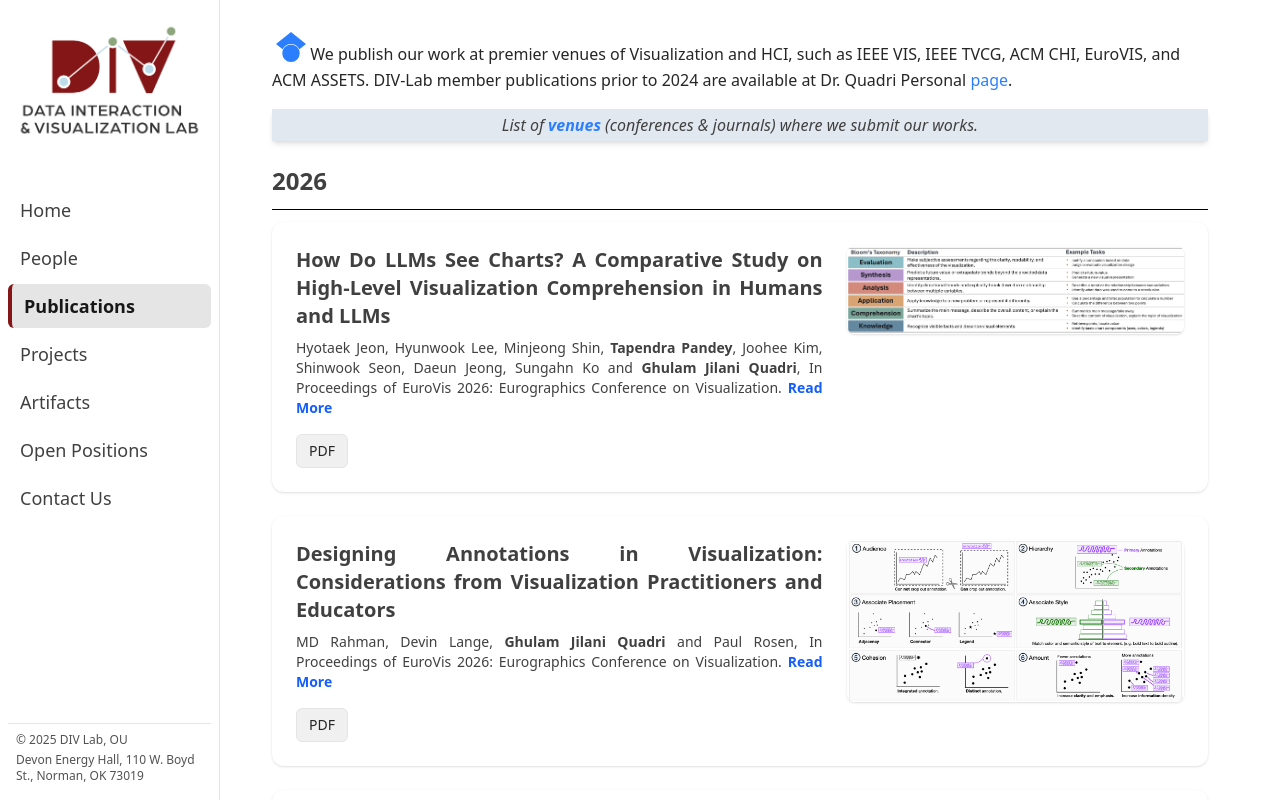
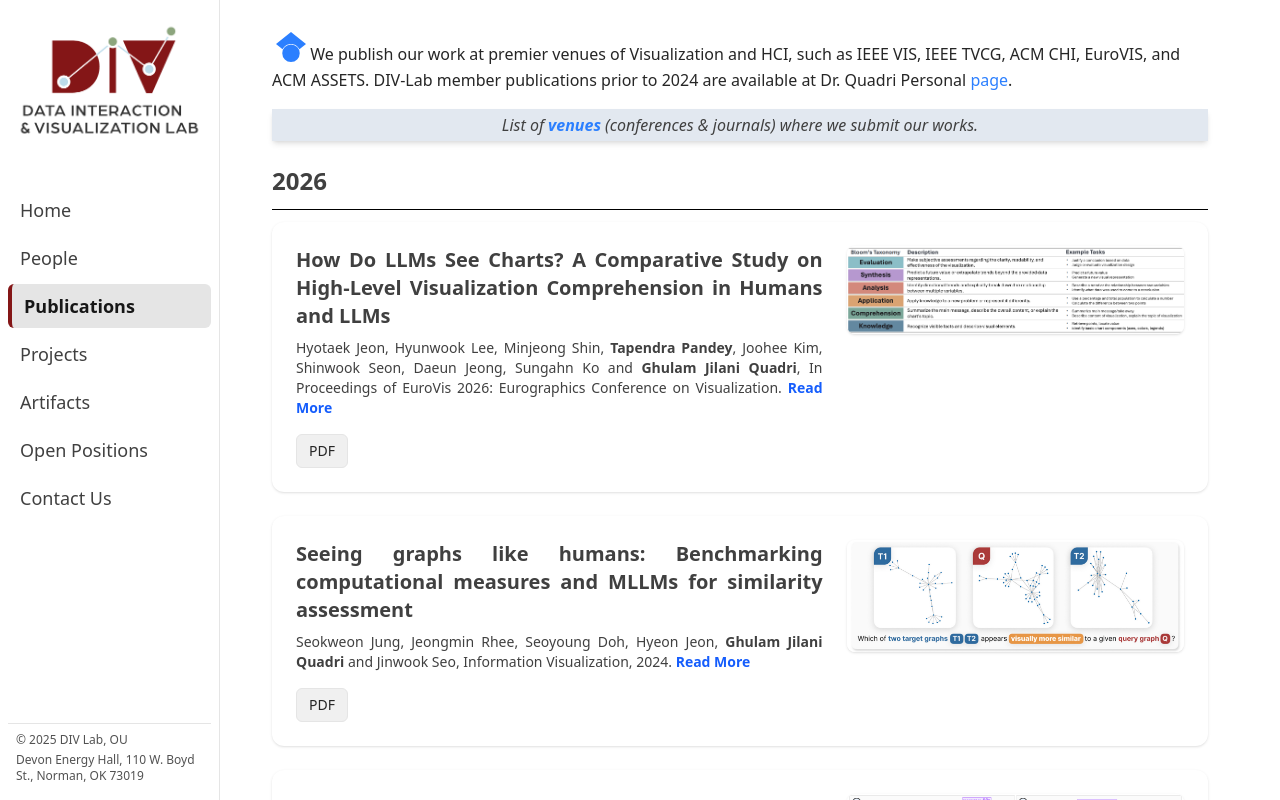
Before and after one commit to nischaldinesh/div_lab_website, a Next.js app: page /publications in a window 1280 px wide. Shown: the top 800 px of the page. Built offline with nearby package versions, Linux system fonts and the light colour scheme.

Commit message:
Update people and publications

```diff
--- a/app/people/page.tsx
+++ b/app/people/page.tsx
@@ -150,12 +150,18 @@ function DirectorCard({ person }: { person: Person }) {
 
 function CollaboratorCard({ c }: { c: Collaborator }) {
   return (
-    <div className="flex items-center gap-4 rounded-lg bg-white p-4 shadow-sm ring-1 ring-black/5 transition hover:-translate-y-1 hover:shadow-md">
-      <div className="relative h-29 w-33">
-        <Image src={c.img} alt={`${c.name} Logo`} fill className="object-fit" />
+    <div className="flex items-center gap-3 rounded-md bg-white px-3 py-2 shadow-sm ring-1 ring-black/5 transition hover:-translate-y-0.5 hover:shadow-md">
+      <div className="relative h-12 w-20 shrink-0 overflow-hidden">
+        <Image
+          src={c.img}
+          alt={`${c.name} Logo`}
+          fill
+          sizes="80px"
+          className="object-contain object-center"
+        />
       </div>
       <div className="flex-1">
-        <h3 className="text-base font-semibold text-black">
+        <h3 className="text-sm font-semibold leading-tight text-black">
           <a
             href={c.href}
             target="_blank"
@@ -165,7 +171,7 @@ function CollaboratorCard({ c }: { c: Collaborator }) {
             {c.name}
           </a>
         </h3>
-        <p className="text-sm text-black">{c.org}</p>
+        <p className="text-xs text-black/80">{c.org}</p>
       </div>
     </div>
   );
@@ -203,7 +209,7 @@ export default function PeoplePage() {
 
       <section className="rounded-lg bg-neutral-100 p-6">
         <h3 className="text-xl font-semibold text-black">Our Collaborators</h3>
-        <div className="mt-6 grid gap-4 sm:grid-cols-2">
+        <div className="mt-6 grid gap-3 sm:grid-cols-2">
           {COLLABORATORS.map((c) => (
             <CollaboratorCard key={c.name} c={c} />
           ))}
--- a/data/publications.ts
+++ b/data/publications.ts
@@ -74,6 +74,62 @@ export const publications: Publication[] = [
 
 }`,
     },
+  },
+       {
+    slug: "human-mllm",
+    year: 2026,
+    title:
+      "Seeing graphs like humans: Benchmarking computational measures and MLLMs for similarity assessment",
+    authors: [
+      { name: "Seokweon Jung" },
+      { name: "Jeongmin Rhee" },
+      { name: "Seoyoung Doh" },
+      { name: "Hyeon Jeon"},
+      { name: "Ghulam Jilani Quadri", highlight: true },
+      { name: "Jinwook Seo" },
+
+    ],
+    venue:
+      "Information Visualization, 2024.",
+    links: [{ label: "PDF", href: "https://journals.sagepub.com/doi/pdf/10.1177/14738716261434961" }],
+    image: {
+      src: "/publications/human-mllm.png",
+      alt: "Human MLLM Image",
+    },
+    detail: {
+      hero: {
+        src: "/publications/human-mllm.png",
+        alt: "Human MLLM Image",
+      },
+      pdf: "https://journals.sagepub.com/doi/pdf/10.1177/14738716261434961",
+      abstract: `Comparing graphs to identify similarities is a fundamental task in visual analytics of graph data. To support
+this, visual analytics systems frequently employ quantitative computational measures to provide automated
+guidance. However, it remains unclear how well these measures align with subjective human visual perception, thereby offering recommendations that conflict with analysts’ intuitive judgments, potentially leading to
+confusion rather than reducing cognitive load. Multimodal Large Language Models (MLLMs), capable of
+visually interpreting graphs and explaining their reasoning in natural language, have emerged as a potential
+alternative to address this challenge. This paper bridges the gap between human and machine assessment
+of graph similarity through 3 interconnected experiments using a dataset of 1881 node-link diagrams.
+Experiment 1 collects relative similarity judgments and rationales from 32 human participants, revealing consensus on graph similarity while prioritizing global shapes and edge densities over exact topological details.
+Experiment 2 benchmarks 16 computational measures against these human judgments, identifying Portrait
+divergence as the best-performing metric, though with only moderate alignment. Experiment 3 evaluates the
+potential of 3 state-of-the-art MLLMs (GPT-5, Gemini 2.5 Pro, Claude Sonnet 4.5) as perceptual proxies. The
+results demonstrate that MLLMs, particularly GPT-5, significantly outperform traditional measures in aligning with human graph similarity perception and provide interpretable rationales for their decisions, whereas
+Claude Sonnet 4.5 shows the best computational efficiency. Our findings suggest that MLLMs hold significant
+promise not only as effective, explainable proxies for human perception but also as intelligent guides that can
+uncover subtle nuances that might be overlooked by human analysts in visual analytics systems.`,
+      bibtex: `@article{doi:10.1177/14738716261434961,
+author = {Seokweon Jung and Jeongmin Rhee and Seoyoung Doh and Hyeon Jeon and Ghulam Jilani Quadri and Jinwook Seo},
+title ={Seeing graphs like humans: Benchmarking computational measures and MLLMs for similarity assessment},
+journal = {Information Visualization},
+volume = {0},
+number = {0},
+pages = {14738716261434961},
+year = {2026},
+doi = {10.1177/14738716261434961},
+url = {https://journals.sagepub.com/doi/pdf/10.1177/14738716261434961},
+}
+
+}`,    },
   },
   {
     slug: "annotation-educator",
```
Also changed, not shown: public/publications/human-mllm.png (added).
